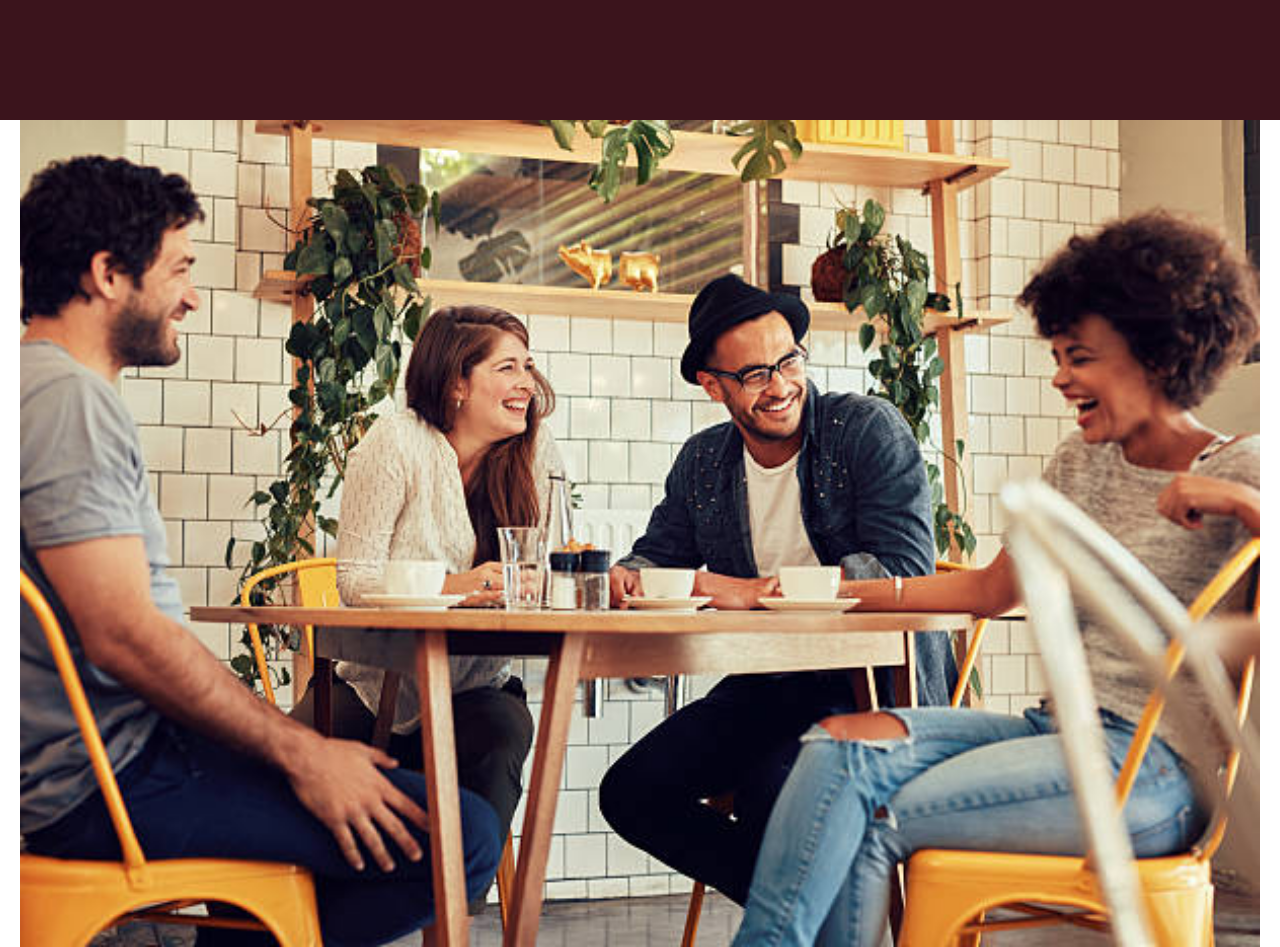
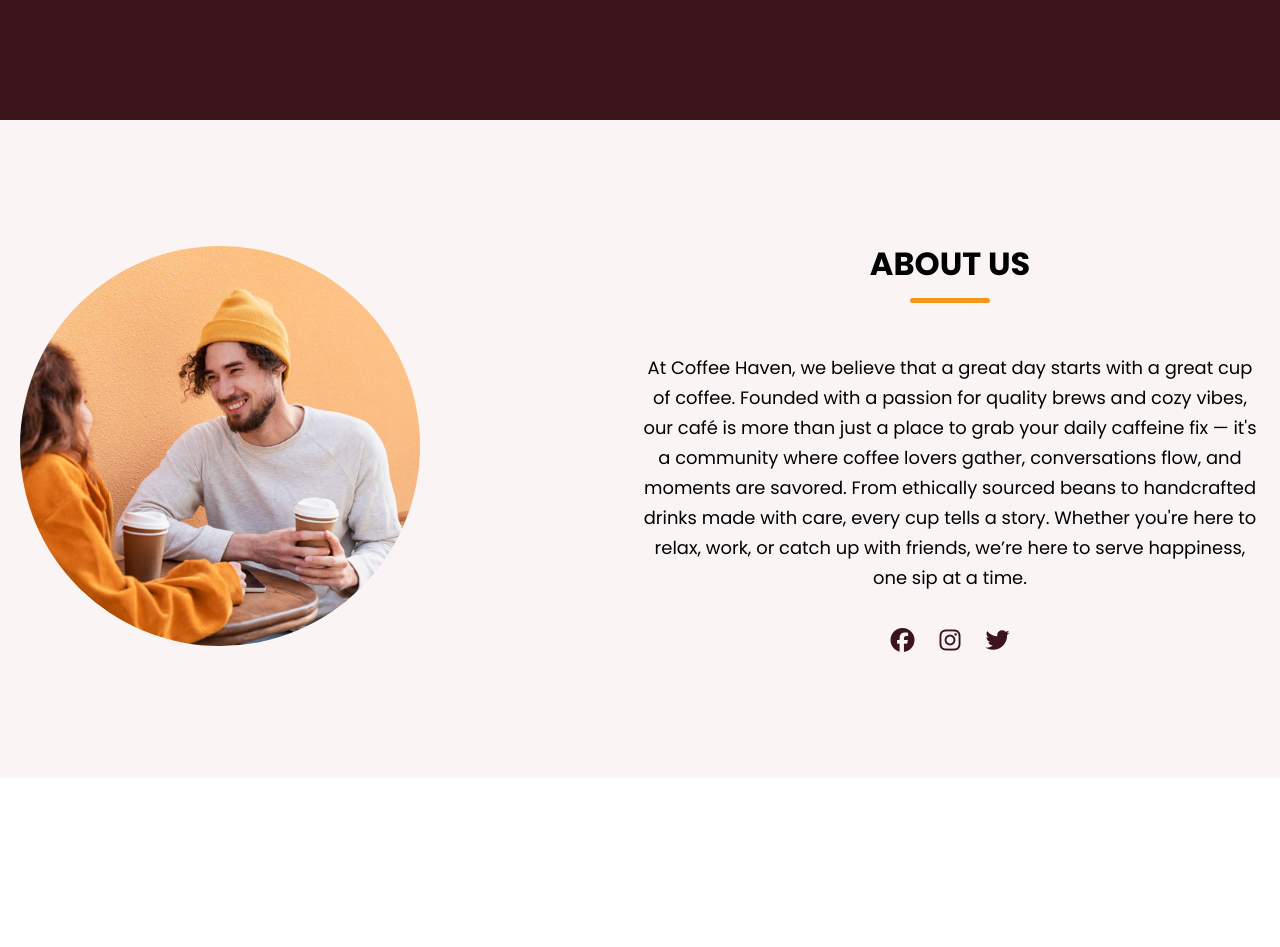
Before and after one commit to dwathsala/Coffee-Website, a plain HTML site: page index.html in a window 1280 px wide. Shown: the part 680-1627 px from the top of the page. After the commit the page ends 1458 px from the top, so only its background shows below. Drawn offline with Linux system fonts and the light colour scheme; a web font is replaced by a local one.

Commit message:
updated about section

```diff
--- a/index.html
+++ b/index.html
@@ -73,7 +73,7 @@
         <section class="about-section">
             <div class="section-content">
                 <div class="about-image-wrapper">
-                    <img src="images/about-image1.jpg" alt="About image" class="about-image">
+                    <img src="images/about-image.jpg" alt="About image" class="about-image">
                 </div>
 
                 <div class="about-details">
--- a/style.css
+++ b/style.css
@@ -63,6 +63,23 @@ img{
     margin: 0 auto;
     padding: 0 20px;
     max-width: var(--site-max-width);
+}
+
+.section-title{
+    text-align: center;
+    padding: 60px 0 100px;
+    text-transform: uppercase;
+    font-size: var(--font-size-xl);
+}
+
+.section-title::after{
+    content: "";
+    width: 80px;
+    height: 5px;
+    display: block;
+    margin: 10px auto 0;
+    border-radius: var(--border-radius-s);
+    background: var(--secondary-color);
 }
 
 /* Navbar Styling */
@@ -167,6 +184,58 @@ header .navbar{
     margin-right: 30px;
 }
 
+
+/*About Section Styling*/
+.about-section{
+    padding: 120px 0;
+    background-color: var(--light-pink-color);
+}
+
+.about-section .section-content{
+    display: flex;
+    gap: 50px;
+    align-items: center;
+    justify-content: space-between;
+}
+
+.about-section .about-image-wrapper .about-image{
+    width: 400px;
+    height: 400px;
+    object-fit: cover;
+    border-radius: var(--border-radius-circle);
+}
+
+.about-section .about-details .section-title{
+    padding: 0;
+}
+
+.about-section .about-details{
+    max-width: 50%;
+}
+
+.about-section .about-details .text{
+    line-height: 30px;
+    margin: 50px 0 30px;
+    text-align: center;
+    font-size: var(--font-size-m);
+}
+
+.about-section .about-details .social-link-list{
+    display: flex;
+    gap: 25px;
+    justify-content: center;
+}
+
+.about-section .about-details .social-link-list .social-link{
+    color: var(--Primary-color);
+    font-size: var(--font-size-l);
+    transition: 0.2 ease;
+}
+
+.about-section .about-details .social-link-list .social-link:hover{
+    color: var(--secondary-color);
+}
+
 /* Responsive media query code for max width 900px*/
 @media screen and (max-width: 900px) {
     :root{
@@ -236,7 +305,7 @@ header .navbar{
         justify-content: center;
     }
 
-    .hero-section .hero-details :is(.subtitle , .description){
+    .hero-section .hero-details :is(.subtitle , .description), .about-section .about-details{
         max-width: 100%;
     }
 
@@ -250,4 +319,17 @@ header .navbar{
     }
 
 
+    .about-section .section-content{
+        gap: 70px;
+        flex-direction: column;
+    }
+
+    .about-section .about-image-wrapper .about-image{
+        width: 100%;
+        height: 100%;
+        max-width: 250px;
+        aspect-ratio: 1;
+    }
+
+
 }
```
